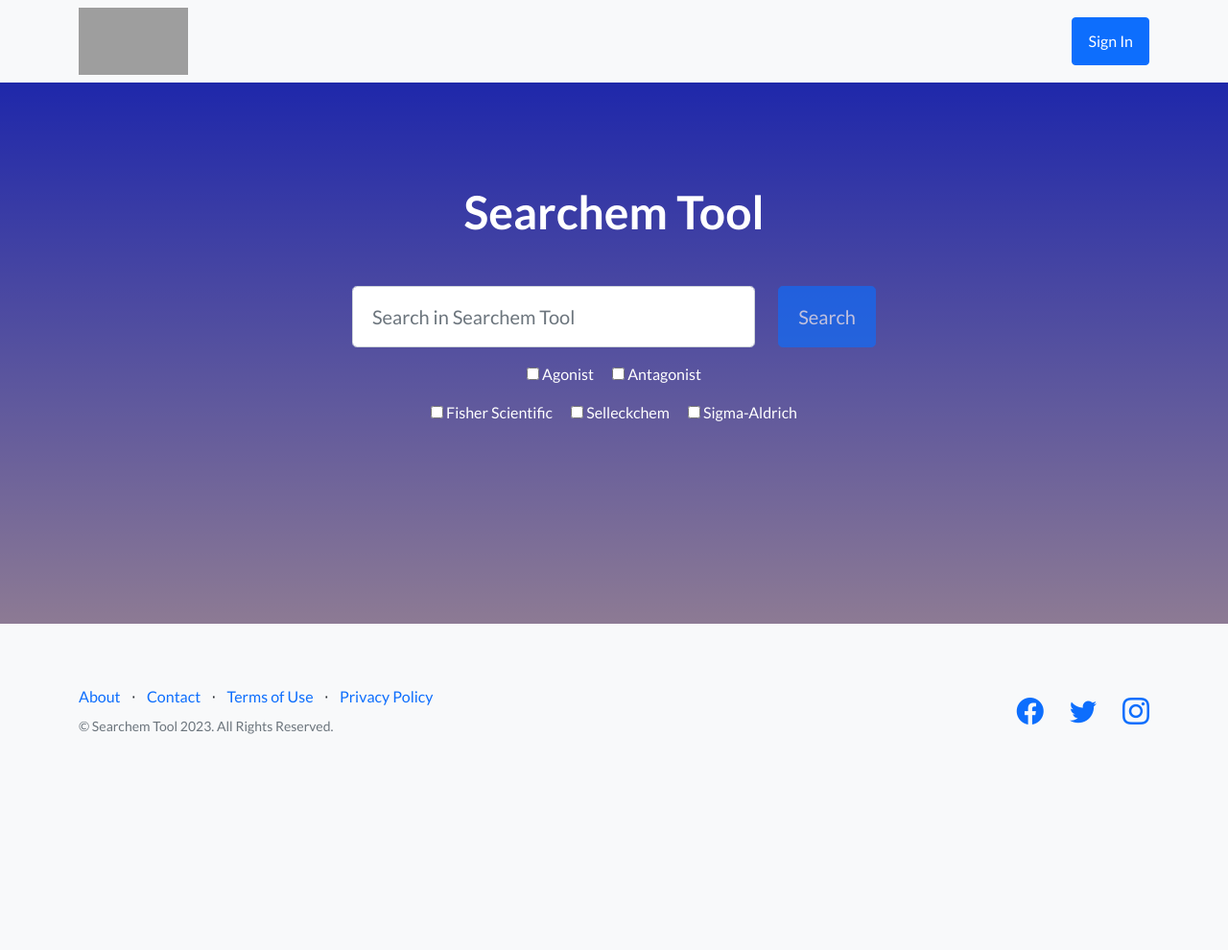
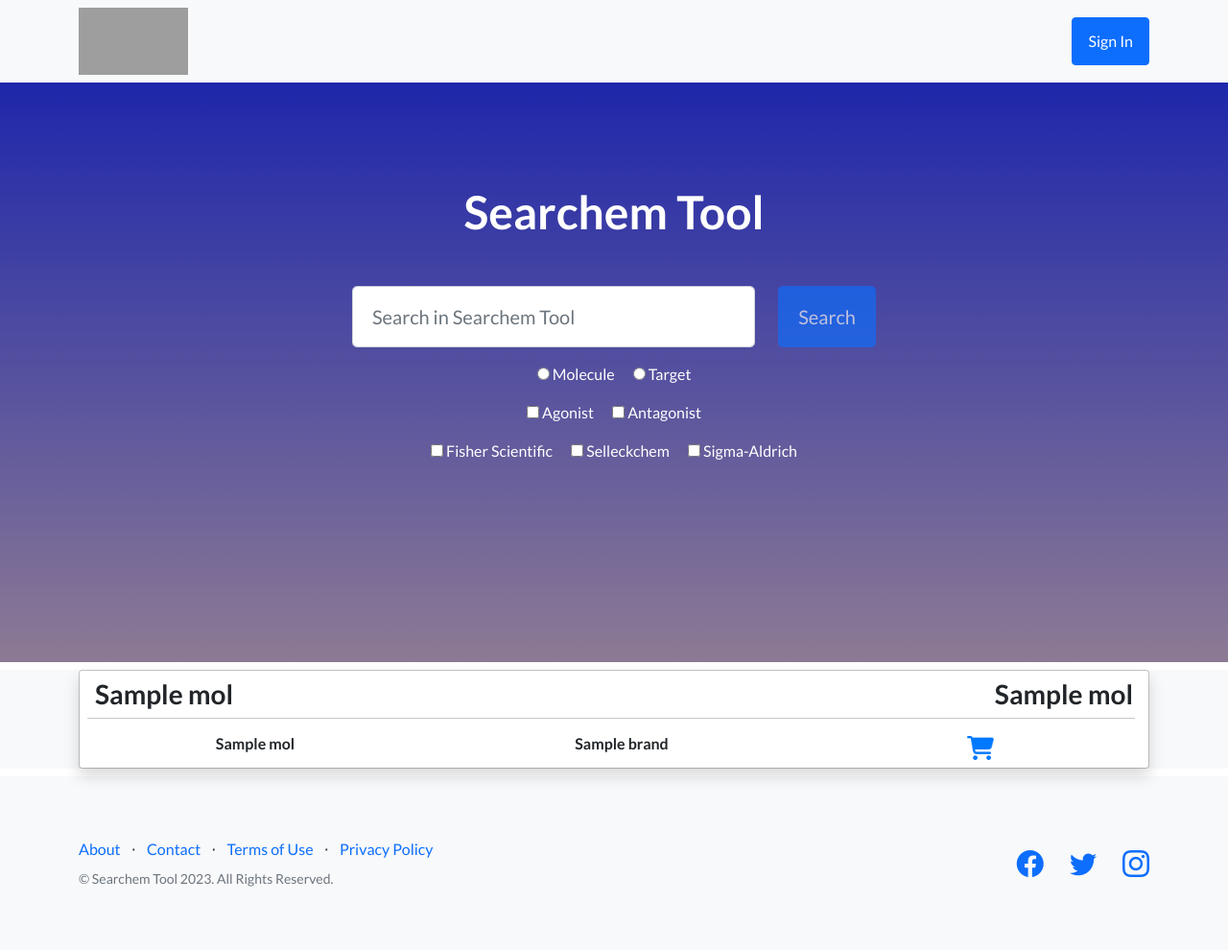
Before and after one commit to pmayog/searchemtool, a Flask app: template templates/output.html in a window 1280 px wide. Shown: the whole page at 96% size. Before the commit the page ends 765 px from the top, so only its background shows below. Run offline with Flask 2, Linux system fonts and the light colour scheme; the template is opened without the code that fills it: most values are stand-ins (such as "Sample title", 1, 10 or a date in 2020); some libraries are stand-ins or nearby versions; grey boxes are pictures that could not be loaded.

Commit message:
Update output.html

```diff
--- a/templates/output.html
+++ b/templates/output.html
@@ -36,6 +36,13 @@
                         <p></p>
                         <div class="checkbox mb-3 text-white">
                             <label>
+                                <input type="radio" name="type" value="molecule"> Molecule
+                            </label>
+                            <label>
+                                <input type="radio" name="type" value="target" class="ms-3"> Target
+                            </label>
+                            <p></p>
+                            <label>
                                 <input type="checkbox" name="agonist"> Agonist
                             </label>
                             <label>
@@ -62,8 +69,8 @@
 
   <!-- Icons Grid-->
   <section class="bg-light">
-    {% for v in search %}
-      {% if not search[v] %}
+    {% for v in mol %}
+      {% if not mol[v] %}
           <div class="container">
             <br>
             <br>
@@ -72,36 +79,38 @@
             <br>
           </div>
       {% else %}
-        {% for r in search[v] %}
-            {% for s in r %}
+        {% for r in mol[v] %}
             <div class="container my-1">
                 <div class="modal-signin position-static d-block my-2" id="modalSignin">
                     <div>
                         <div class="modal-content rounded shadow">
                             <div class="row mt-2" style="align-items: center; align-content: center;">
                                 <div class="col  ms-3">
-                                    <h3>{{ s|capitalize }}</h3>
+                                    <h3>{{ r[1]|capitalize }}</h3>
                                 </div>
-                                <div class="col-auto mt-1">
+                                <div class="col-auto me-3">
+                                    <h3>{{ r[3]|capitalize }}</h3>
                                 </div>
                             </div>
                             <hr style="width: 98%;" class="mt-0 ms-2">
-                            <div class="row text-center" style="align-items: start;">
-                                <div class="col ms-2 mb-2">
-                                    <h6>Activity</h6>
+                            {% for i in range(0,brands|length) %}
+                                <div class="row text-center" style="align-items: start;">
+                                    <div class="col ms-2 mb-2">
+                                        <h6>{{ r[4]|capitalize }}</h6>
+                                    </div>
+                                    <div class="col ms-2 mb-2">
+                                        <h6>{{ brands[i] }}</h6>
+                                    </div>
+                                    <div class="col mb-2 ms-auto">
+                                        <a href="{{ r[5+i] }}" target="_blank"><img style="height: 8%; width: 8%;" src="../static/icons/cart.png"/></a>
+                                    </div>
                                 </div>
-                                <div class="col ms-2 mb-2">
-                                    <h6>Brand</h6>
-                                </div>
-                                <div class="col mb-2 ms-auto">
-                                    <div href="https://www.canva.com" target="_blank"><img style="height: 8%; width: 8%;" src="../static/icons/cart.png"/></div>
-                                </div>
-                            </div>
+                            {% endfor %}
                         </div>
                     </div>
                 </div>
             </div>
-            {% endfor %}
+
         {% endfor %}
       {% endif %}
     </section>
```
